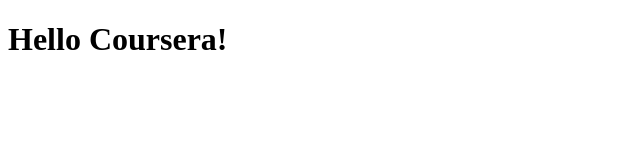
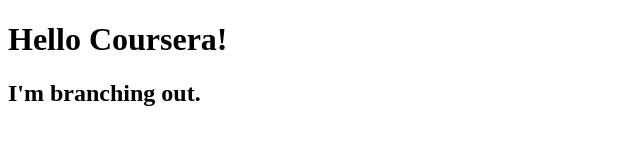
Before and after one commit to Alcyone595/coursera-test, a plain HTML site: page site/index.html in a window 1280 px wide. Shown: the whole page, without its empty margins (0-640 px from the left). Drawn offline with Linux system fonts and the light colour scheme.

Commit message:
Small update

```diff
--- a/site/index.html
+++ b/site/index.html
@@ -5,5 +5,6 @@
 </head>
 <body>
 <h1>Hello Coursera!</h1>
+<h2>I'm branching out.</h2>
 </body>
 </html>
```
